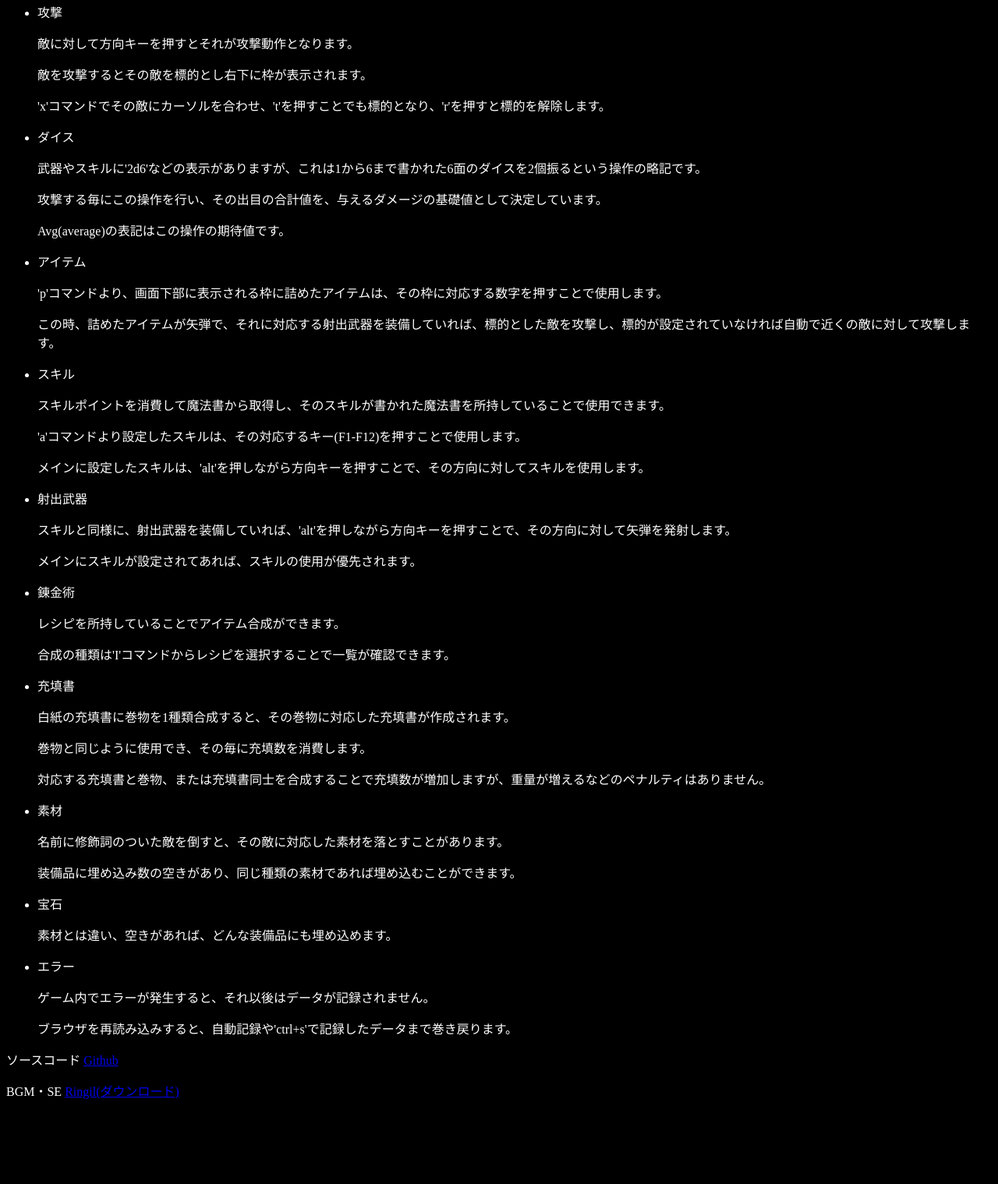
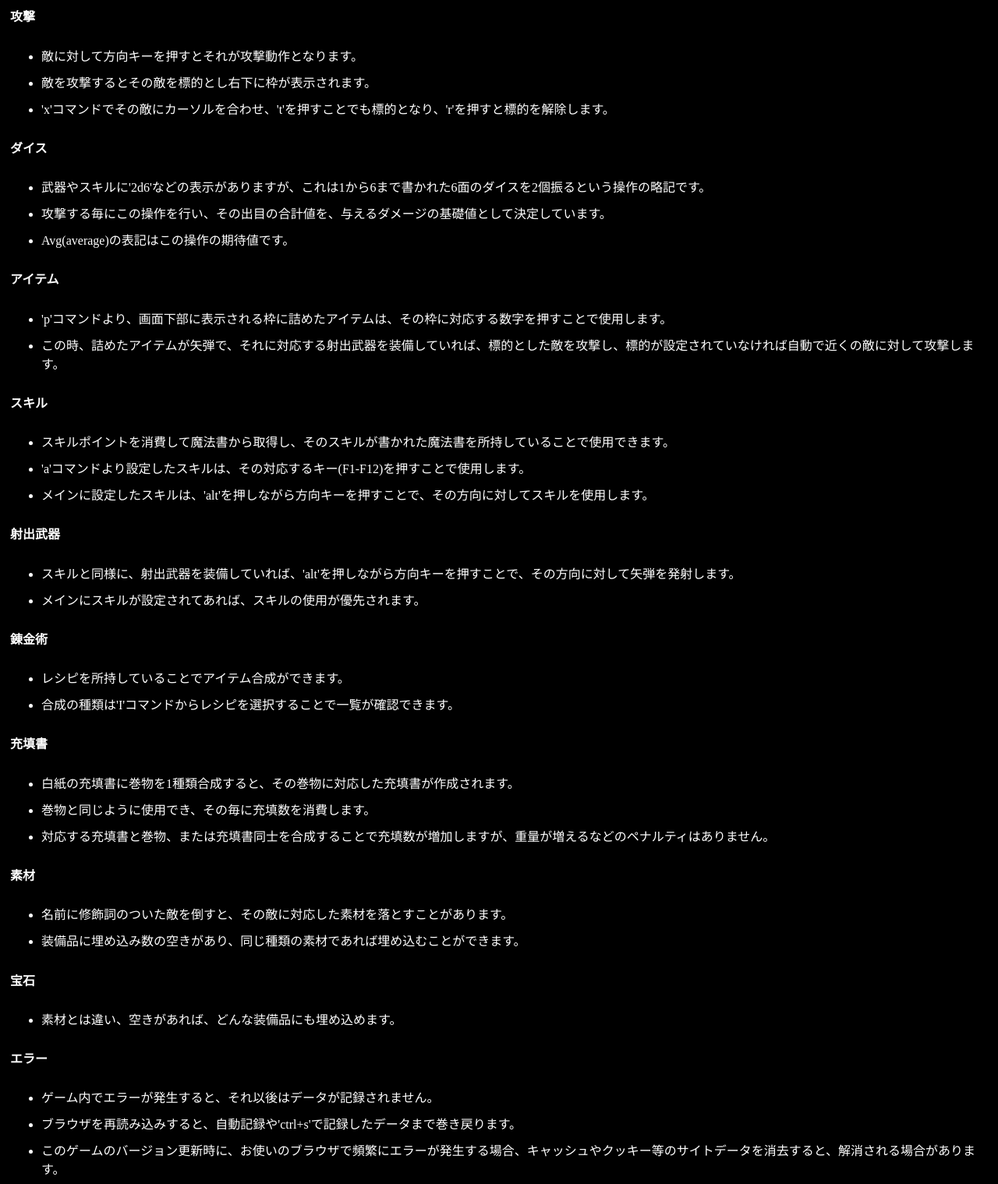
Before and after one commit to deathandbirth/deathandbirth.github.io, a plain HTML site: page index.html in a window 1280 px wide. Shown: the part 493-2012 px from the top of the page at 78% size. Before the commit the page ends 1920 px from the top, so only its background shows below. Drawn offline with Linux system fonts and the light colour scheme.

Commit message:
v0.003、index.html修正、cssファイル追加、SE追加

```diff
--- /dev/null
+++ b/css/main.css
@@ -0,0 +1,17 @@
+body{
+	color:white;
+	background:black;
+}
+
+main{
+	padding-left:5px;
+}
+
+#container{
+	position:relative;
+}
+
+ul li{
+	padding-top:5px;
+	padding-bottom:5px;
+}
--- a/index.html
+++ b/index.html
@@ -2,52 +2,76 @@
 <html>
 <head>
 	<meta charset="UTF-8">
+	<meta name="description" content="ダンテの神曲やギリシャ神話を題材にした、開発中のローグライク・ブラウザゲーム">
 	<title>Death and Birth</title>
+	<link href="css/main.css?1" rel="stylesheet">
 </head>
-<body style="color:white;background:black;">
-<div id="container" style="position:relative;">
+<body>
+	<main>
+		<div id="container">
 			※ お使いのブラウザではこのゲームは動作しません。chromeの最新版を推奨します。
 		</div>
-<div>
+		<article>
 			<p>'?'を押すとコマンド一覧が表示されます。</p>
+			<h4>攻撃</h4>
 			<ul>
-		<li>攻撃</li>
-			<p>敵に対して方向キーを押すとそれが攻撃動作となります。</p>
-			<p>敵を攻撃するとその敵を標的とし右下に枠が表示されます。</p>
-			<p>'x'コマンドでその敵にカーソルを合わせ、't'を押すことでも標的となり、'r'を押すと標的を解除します。</p>
-		<li>ダイス</li>
-			<p>武器やスキルに'2d6'などの表示がありますが、これは1から6まで書かれた6面のダイスを2個振るという操作の略記です。</p>
-			<p>攻撃する毎にこの操作を行い、その出目の合計値を、与えるダメージの基礎値として決定しています。</p>
-			<p>Avg(average)の表記はこの操作の期待値です。</p>
-		<li>アイテム</li>
-			<p>'p'コマンドより、画面下部に表示される枠に詰めたアイテムは、その枠に対応する数字を押すことで使用します。</p>
-			<p>この時、詰めたアイテムが矢弾で、それに対応する射出武器を装備していれば、標的とした敵を攻撃し、標的が設定されていなければ自動で近くの敵に対して攻撃します。</p>
-		<li>スキル</li>
-			<p>スキルポイントを消費して魔法書から取得し、そのスキルが書かれた魔法書を所持していることで使用できます。</p>
-			<p>'a'コマンドより設定したスキルは、その対応するキー(F1-F12)を押すことで使用します。</p>
-			<p>メインに設定したスキルは、'alt'を押しながら方向キーを押すことで、その方向に対してスキルを使用します。</p>
-		<li>射出武器</li>
-			<p>スキルと同様に、射出武器を装備していれば、'alt'を押しながら方向キーを押すことで、その方向に対して矢弾を発射します。</p>
-			<p>メインにスキルが設定されてあれば、スキルの使用が優先されます。</p>
-		<li>錬金術</li>
-			<p>レシピを所持していることでアイテム合成ができます。</p>
-			<p>合成の種類は'I'コマンドからレシピを選択することで一覧が確認できます。</p>
-		<li>充填書</li>
-			<p>白紙の充填書に巻物を1種類合成すると、その巻物に対応した充填書が作成されます。</p>
-			<p>巻物と同じように使用でき、その毎に充填数を消費します。</p>
-			<p>対応する充填書と巻物、または充填書同士を合成することで充填数が増加しますが、重量が増えるなどのペナルティはありません。</p>
-		<li>素材</li>
-			<p>名前に修飾詞のついた敵を倒すと、その敵に対応した素材を落とすことがあります。</p>
-			<p>装備品に埋め込み数の空きがあり、同じ種類の素材であれば埋め込むことができます。</p>
-		<li>宝石</li>
-			<p>素材とは違い、空きがあれば、どんな装備品にも埋め込めます。</p>
-		<li>エラー</li>
-			<p>ゲーム内でエラーが発生すると、それ以後はデータが記録されません。</p>
-			<p>ブラウザを再読み込みすると、自動記録や'ctrl+s'で記録したデータまで巻き戻ります。</p>
+				<li>敵に対して方向キーを押すとそれが攻撃動作となります。</li>
+				<li>敵を攻撃するとその敵を標的とし右下に枠が表示されます。</li>
+				<li>'x'コマンドでその敵にカーソルを合わせ、't'を押すことでも標的となり、'r'を押すと標的を解除します。</li>
+			</ul>
+			<h4>ダイス</h4>
+			<ul>
+				<li>武器やスキルに'2d6'などの表示がありますが、これは1から6まで書かれた6面のダイスを2個振るという操作の略記です。</>
+				<li>攻撃する毎にこの操作を行い、その出目の合計値を、与えるダメージの基礎値として決定しています。</li>
+				<li>Avg(average)の表記はこの操作の期待値です。</li>
+			</ul>
+			<h4>アイテム</h4>
+			<ul>
+				<li>'p'コマンドより、画面下部に表示される枠に詰めたアイテムは、その枠に対応する数字を押すことで使用します。</li>
+				<li>この時、詰めたアイテムが矢弾で、それに対応する射出武器を装備していれば、標的とした敵を攻撃し、標的が設定されていなければ自動で近くの敵に対して攻撃します。</li>
+			</ul>
+			<h4>スキル</h4>
+			<ul>
+				<li>スキルポイントを消費して魔法書から取得し、そのスキルが書かれた魔法書を所持していることで使用できます。</li>
+				<li>'a'コマンドより設定したスキルは、その対応するキー(F1-F12)を押すことで使用します。</li>
+				<li>メインに設定したスキルは、'alt'を押しながら方向キーを押すことで、その方向に対してスキルを使用します。</li>
+			</ul>
+			<h4>射出武器</h4>
+			<ul>
+				<li>スキルと同様に、射出武器を装備していれば、'alt'を押しながら方向キーを押すことで、その方向に対して矢弾を発射します。</li>
+				<li>メインにスキルが設定されてあれば、スキルの使用が優先されます。</li>
+			</ul>
+			<h4>錬金術</h4>
+			<ul>
+				<li>レシピを所持していることでアイテム合成ができます。</li>
+				<li>合成の種類は'I'コマンドからレシピを選択することで一覧が確認できます。</li>
+			</ul>
+			<h4>充填書</h4>
+			<ul>
+				<li>白紙の充填書に巻物を1種類合成すると、その巻物に対応した充填書が作成されます。</li>
+				<li>巻物と同じように使用でき、その毎に充填数を消費します。</li>
+				<li>対応する充填書と巻物、または充填書同士を合成することで充填数が増加しますが、重量が増えるなどのペナルティはありません。</li>
+			</ul>
+			<h4>素材</h4>
+			<ul>
+				<li>名前に修飾詞のついた敵を倒すと、その敵に対応した素材を落とすことがあります。</li>
+				<li>装備品に埋め込み数の空きがあり、同じ種類の素材であれば埋め込むことができます。</li>
+			</ul>
+			<h4>宝石</h4>
+			<ul>
+				<li>素材とは違い、空きがあれば、どんな装備品にも埋め込めます。</li>
+			</ul>
+			<h4>エラー</h4>
+			<ul>
+				<li>ゲーム内でエラーが発生すると、それ以後はデータが記録されません。</li>
+				<li>ブラウザを再読み込みすると、自動記録や'ctrl+s'で記録したデータまで巻き戻ります。</li>
+				<li>このゲームのバージョン更新時に、お使いのブラウザで頻繁にエラーが発生する場合、キャッシュやクッキー等のサイトデータを消去すると、解消される場合があります。</li>
 			</ul>
 			<p>ソースコード	<a href="https://github.com/deathandbirth/deathandbirth.github.io" target="_blank">Github</a></p>
 			<p>BGM・SE <a href="http://ringil-music.com" target="_blank">Ringil(ダウンロード)</a></p>
-</div>
+		</article>
+	</main>
+	<footer><p>(c) Death and Birth 2017</p></footer>
 	<script src="scripts/main.js"></script>
 </body>
 </html>
```
Also changed, not shown: scripts/main.js, 1 other file. Lines whose indentation alone changed are shown as unchanged.
